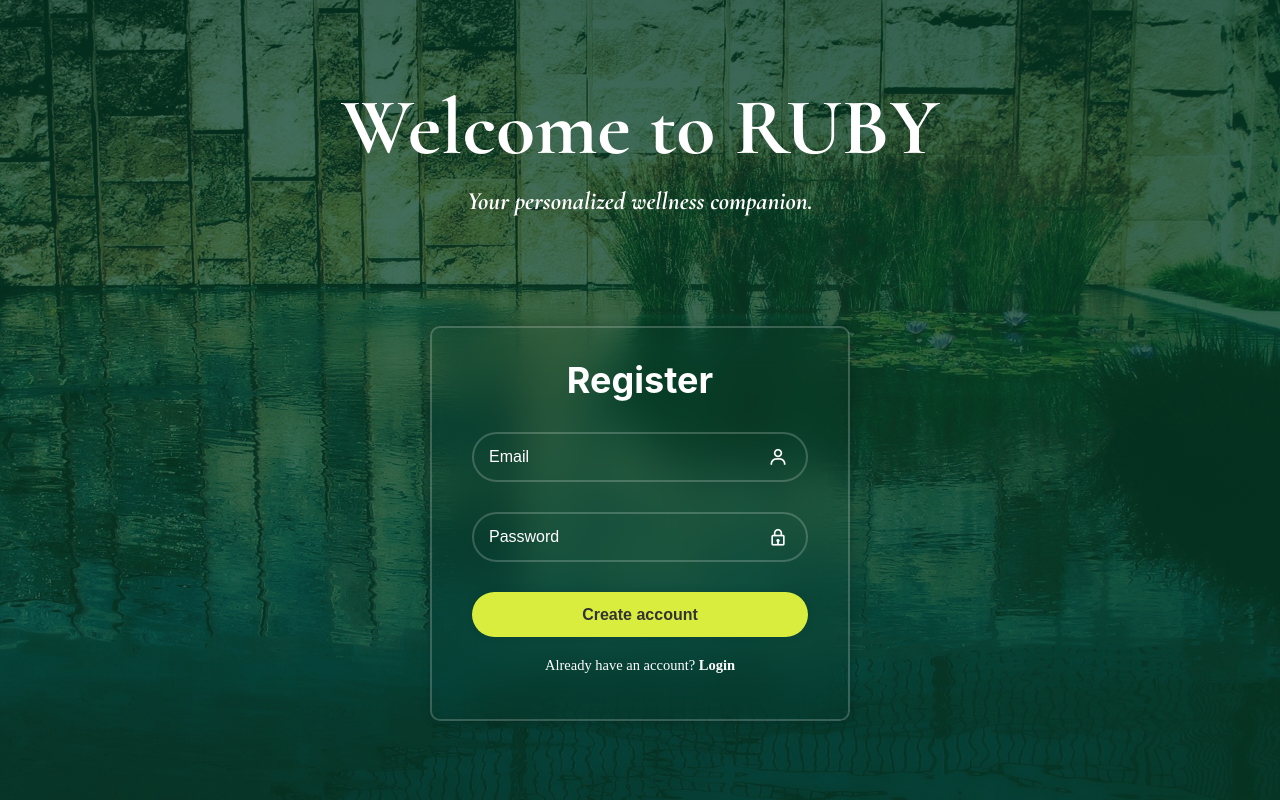
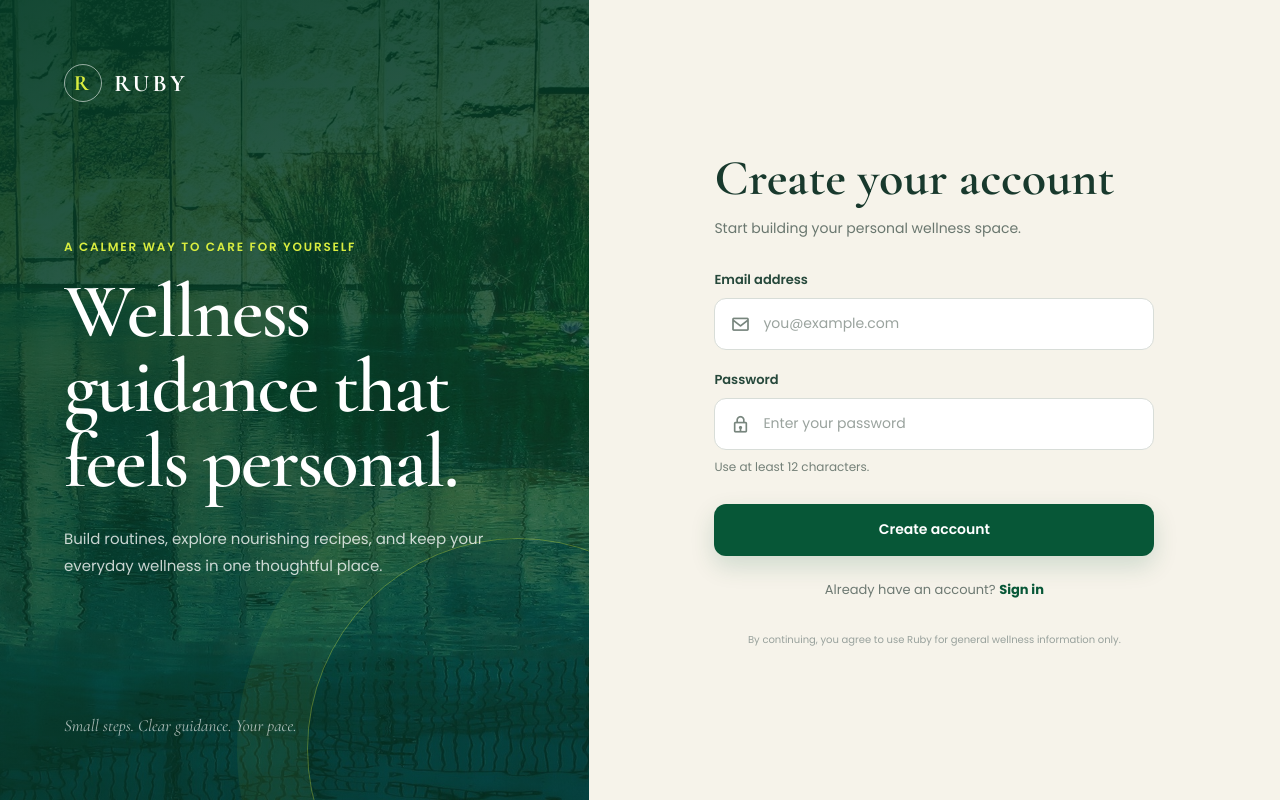
Before and after one commit to Ruby-Project-SEO/Ruby, a Flask app: page /login?mode=register in a window 1280 px wide. Run offline with Flask 3, Linux system fonts and the light colour scheme; some libraries are stand-ins or nearby versions.

Commit message:
Redesign login and registration pages

```diff
--- a/static/styles.css
+++ b/static/styles.css
@@ -1,5 +1,3 @@
-/* Styling for login.html */
-
 @import url('https://fonts.googleapis.com/css2?family=Cormorant+Garamond:ital,wght@0,300..700;1,300..700&family=Poppins:ital,wght@0,100;0,200;0,300;0,400;0,500;0,600;0,700;0,800;0,900;1,100;1,200;1,300;1,400;1,500;1,600;1,700;1,800;1,900&display=swap');
 
 *{
@@ -9,154 +7,311 @@
 }
 
 
-.login-container{
+/* Authentication */
+.auth-body {
+    padding: 0;
+    min-width: 320px;
+    background: #f6f3ea;
+    color: #18392d;
+    font-family: "Poppins", sans-serif;
+}
+
+.auth-shell {
+    min-height: 100vh;
+    display: grid;
+    grid-template-columns: minmax(360px, 0.92fr) minmax(480px, 1.08fr);
+}
+
+.auth-story {
+    position: relative;
+    overflow: hidden;
     display: flex;
     flex-direction: column;
-    align-items: center;
-}
-
-
-.login-title{
-    text-align: center;
-    margin-bottom: 110px;
-    font-size: 40px;
+    justify-content: space-between;
+    padding: clamp(32px, 5vw, 72px);
     color: #fff;
-    display: inline;
-}
-
-.login-title h2{
-    text-align: center;
-    color:#fff;
-    font-family: 'Cormorant Garamond', serif;
-    margin-top: 10px;
-    font-size: 25px;
-}
-
-.login-title h1{
-    font-family: 'Cormorant Garamond', serif;
+    background:
+        linear-gradient(150deg, rgba(5, 61, 39, .93), rgba(5, 61, 39, .68)),
+        url("../static/images/493624.jpg") center / cover no-repeat;
+}
+
+.auth-story::after {
+    content: "";
+    position: absolute;
+    right: -140px;
+    bottom: -160px;
+    width: 420px;
+    height: 420px;
+    border: 1px solid rgba(217, 237, 63, .35);
+    border-radius: 50%;
+    box-shadow: 0 0 0 70px rgba(217, 237, 63, .06);
+}
+
+.auth-brand {
+    position: relative;
+    z-index: 1;
+    display: inline-flex;
+    align-items: center;
+    gap: 12px;
+    width: fit-content;
+    color: #fff;
+    font-family: "Cormorant Garamond", serif;
+    font-size: 24px;
     font-weight: 700;
-}
-
-.login-page {
-    display: flex;
-    justify-content: center;
-    align-items: center;
-    min-height: 100vh;
-    background:
-      linear-gradient(135deg, rgba(5, 61, 39, 0.72), rgba(5, 61, 39, 0.82)),
-      url("../static/images/493624.jpg") no-repeat;
-    background-position: center;
+    letter-spacing: .13em;
+    text-decoration: none;
+}
+
+.auth-brand-mark {
+    display: grid;
+    place-items: center;
+    width: 38px;
+    height: 38px;
+    border: 1px solid rgba(255, 255, 255, .55);
+    border-radius: 50%;
+    color: #d9ed3f;
+    font-size: 22px;
+}
+
+.auth-story-copy {
     position: relative;
-    background-size: cover;
-}
-
-.login-body {
-    padding-top: 0;
-}
-
-.wrapper{
-    width: 420px;
-    background: transparent;
-    border: 2px solid rgba(255, 255, 255, .2);
-    backdrop-filter: blur(20px);
-    box-shadow: 0 0 10px rgba(0,0,0, .2);
-    color: #fff;
+    z-index: 1;
+    max-width: 570px;
+}
+
+.auth-eyebrow {
+    margin-bottom: 18px;
+    color: #d9ed3f;
+    font-size: 12px;
+    font-weight: 600;
+    letter-spacing: .15em;
+    text-transform: uppercase;
+}
+
+.auth-story-copy h1 {
+    max-width: 540px;
+    font-family: "Cormorant Garamond", serif;
+    font-size: clamp(48px, 6vw, 78px);
+    font-weight: 600;
+    line-height: .98;
+    letter-spacing: -.025em;
+}
+
+.auth-story-copy > p:last-child {
+    max-width: 520px;
+    margin-top: 26px;
+    color: rgba(255, 255, 255, .78);
+    font-size: 15px;
+    line-height: 1.8;
+}
+
+.auth-story-note {
+    position: relative;
+    z-index: 1;
+    color: rgba(255, 255, 255, .65);
+    font-family: "Cormorant Garamond", serif;
+    font-size: 17px;
+    font-style: italic;
+}
+
+.auth-panel {
+    display: grid;
+    place-items: center;
+    padding: 48px 7vw;
+}
+
+.auth-card {
+    width: min(100%, 440px);
+}
+
+.auth-mobile-brand {
+    display: none;
+}
+
+.auth-card-heading h2 {
+    font-family: "Cormorant Garamond", serif;
+    font-size: clamp(38px, 4vw, 50px);
+    font-weight: 650;
+    line-height: 1.05;
+}
+
+.auth-card-heading > p:last-child {
+    margin-top: 12px;
+    color: #6a776f;
+    font-size: 14px;
+    line-height: 1.65;
+}
+
+.auth-alert {
+    display: flex;
+    gap: 10px;
+    align-items: flex-start;
+    margin-top: 22px;
+    padding: 12px 14px;
     border-radius: 10px;
-    padding: 30px 40px;
-}
-
-.wrapper h1{
-    font-size: 36px;
-    text-align: center;
-    font-family: "Inter", "Segoe UI", sans-serif;
-}
-
-.wrapper .input-box{
+    font-size: 13px;
+    line-height: 1.5;
+}
+
+.auth-alert-error {
+    background: #fbe9e7;
+    color: #8d2f27;
+}
+
+.auth-alert-success {
+    background: #e4f2e9;
+    color: #075737;
+}
+
+.auth-form {
+    margin-top: 30px;
+}
+
+.auth-form > label,
+.auth-label-row label {
+    display: block;
+    margin-bottom: 8px;
+    color: #26483b;
+    font-size: 13px;
+    font-weight: 600;
+}
+
+.auth-label-row {
+    margin-top: 20px;
+}
+
+.auth-input {
     position: relative;
-    width: 100%;
-    height: 50px;
-    margin: 30px 0;
-}
-
-.input-box input{
-    font-size: 16px;
-    width: 100%;
-    height: 100%;
-    background: transparent;
-    border: none;
-    outline: none;
-    border: 2px solid rgba(255, 255, 255, .2);
-    border-radius: 40px;
-    color: #fff;
-    padding-left: 15px;
-}
-
-.input-box input::placeholder{
-    color: #fff;
-}
-
-.input-box input:hover{
-    box-shadow: rgb(38, 57, 77) 0px 20px 30px -10px;
-}
-
-.input-box i {
+}
+
+.auth-input > i {
     position: absolute;
-    right: 20px;
+    left: 16px;
     top: 50%;
     transform: translateY(-50%);
+    color: #77857d;
     font-size: 20px;
 }
 
-.wrapper .remember-forgot{
-    display: flex;
-    justify-content: space-between;
-    font-size: 14.5px;
-    margin: -15px 0 15px;
-}
-
-.remember-forgot label input{
-    accent-color: #fff;
-    margin-right: 3px;
-}
-
-.remember-forgot a{
+.auth-input input {
+    width: 100%;
+    height: 52px;
+    border: 1px solid #d8ddd8;
+    border-radius: 12px;
+    outline: none;
+    background: #fff;
+    color: #17382c;
+    font: inherit;
+    font-size: 14px;
+    padding: 0 48px;
+    transition: border-color .2s ease, box-shadow .2s ease;
+}
+
+.auth-input input::placeholder {
+    color: #9aa39e;
+}
+
+.auth-input input:focus {
+    border-color: #16724e;
+    box-shadow: 0 0 0 4px rgba(22, 114, 78, .11);
+}
+
+.password-toggle {
+    position: absolute;
+    right: 9px;
+    top: 50%;
+    display: grid;
+    place-items: center;
+    width: 38px;
+    height: 38px;
+    transform: translateY(-50%);
+    border: 0;
+    border-radius: 8px;
+    background: transparent;
+    color: #68776f;
+    cursor: pointer;
+    font-size: 20px;
+}
+
+.password-toggle:hover {
+    background: #f1f3ef;
+}
+
+.auth-help {
+    margin-top: 8px;
+    color: #748078;
+    font-size: 12px;
+}
+
+.auth-submit {
+    width: 100%;
+    height: 52px;
+    margin-top: 28px;
+    border: 0;
+    border-radius: 12px;
+    background: #075737;
     color: #fff;
+    cursor: pointer;
+    font: inherit;
+    font-size: 14px;
+    font-weight: 600;
+    box-shadow: 0 10px 24px rgba(7, 87, 55, .16);
+    transition: background .2s ease, transform .2s ease;
+}
+
+.auth-submit:hover {
+    background: #0a6843;
+    transform: translateY(-1px);
+}
+
+.auth-switch {
+    margin-top: 24px;
+    color: #6d7972;
+    font-size: 13px;
+    text-align: center;
+}
+
+.auth-switch a {
+    color: #075737;
+    font-weight: 700;
     text-decoration: none;
 }
 
-.remember-forgot a:hover{
+.auth-switch a:hover {
     text-decoration: underline;
 }
 
-.wrapper .btn{
-    width: 100%;
-    height: 45px;
-    background: #d9ed3f;
-    border: none;
-    outline: none;
-    border-radius: 40px;
-    box-shadow: 0 0 10px rgba(0, 0, 0, .1);
-    cursor: pointer;
-    font-size: 16px;
-    color: #333;
-    font-weight: 600;
-}
-
-.wrapper .register-link{
-    font-size: 14.5px;
+.auth-legal {
+    margin-top: 32px;
+    color: #98a19c;
+    font-size: 10px;
+    line-height: 1.6;
     text-align: center;
-    margin: 20px 0 15px;
-}
-
-.register-link p a {
-    color: #fff;
-    text-decoration: none;
-    font-weight: 600;
-
-}
-
-.register-link p a:hover {
-    text-decoration: underline;
+}
+
+@media (max-width: 820px) {
+    .auth-shell {
+        display: block;
+    }
+
+    .auth-story {
+        display: none;
+    }
+
+    .auth-panel {
+        min-height: 100vh;
+        padding: 42px 24px;
+    }
+
+    .auth-mobile-brand {
+        display: block;
+        margin-bottom: 36px;
+        color: #075737;
+        font-family: "Cormorant Garamond", serif;
+        font-size: 22px;
+        font-weight: 700;
+        letter-spacing: .15em;
+    }
 }
 
 /* Code from Main.css for layout.html (AKA NavBar) */
--- a/templates/login.html
+++ b/templates/login.html
@@ -3,59 +3,105 @@
 <head>
     <meta charset="UTF-8">
     <meta name="viewport" content="width=device-width, initial-scale=1.0">
-    <title>Ruby</title>
-    <link rel="stylesheet" href="static/styles.css">
-    <!-- Basic Icons -->
+    <meta name="description" content="Sign in to Ruby, your personal wellness companion.">
+    <title>{{ 'Create account' if register else 'Welcome back' }} · Ruby</title>
+    <link rel="stylesheet" href="{{ url_for('static', filename='styles.css') }}">
     <link href="https://cdn.boxicons.com/3.0.8/fonts/basic/boxicons.min.css" rel="stylesheet">
-    <!-- Filled Icons -->
-    <link href="https://cdn.boxicons.com/3.0.8/fonts/filled/boxicons-filled.min.css" rel="stylesheet">
-    <!-- Brand Icons -->
-    <link href="https://cdn.boxicons.com/3.0.8/fonts/brands/boxicons-brands.min.css" rel="stylesheet">
 </head>
-<body class="login-body">
-    <div class="login-page">
-        <div class="login-container">
-            <div class="login-title">
-                <h1> Welcome to RUBY</h1>
-                <h2> <em>Your personalized wellness companion.</em></h2>
+<body class="auth-body">
+    <main class="auth-shell">
+        <section class="auth-story" aria-label="About Ruby">
+            <a class="auth-brand" href="{{ url_for('login') }}" aria-label="Ruby home">
+                <span class="auth-brand-mark">R</span>
+                <span>RUBY</span>
+            </a>
+            <div class="auth-story-copy">
+                <p class="auth-eyebrow">A calmer way to care for yourself</p>
+                <h1>Wellness guidance that feels personal.</h1>
+                <p>Build routines, explore nourishing recipes, and keep your everyday wellness in one thoughtful place.</p>
             </div>
-            <div class="wrapper">
-                <form action="{{ url_for('register') if register else url_for('entry') }}" method="post">
+            <p class="auth-story-note">Small steps. Clear guidance. Your pace.</p>
+        </section>
+
+        <section class="auth-panel">
+            <div class="auth-card">
+                <div class="auth-card-heading">
+                    <p class="auth-mobile-brand">RUBY</p>
+                    <h2>{{ 'Create your account' if register else 'Welcome back' }}</h2>
+                    <p>
+                        {{ 'Start building your personal wellness space.' if register
+                           else 'Sign in to continue your wellness journey.' }}
+                    </p>
+                </div>
+
+                {% if error %}
+                <div class="auth-alert auth-alert-error" role="alert">
+                    <i class="bx bx-error-circle" aria-hidden="true"></i>
+                    <span>{{ error }}</span>
+                </div>
+                {% endif %}
+                {% if message %}
+                <div class="auth-alert auth-alert-success" role="status">
+                    <i class="bx bx-check-circle" aria-hidden="true"></i>
+                    <span>{{ message }}</span>
+                </div>
+                {% endif %}
+
+                <form class="auth-form" action="{{ url_for('register') if register else url_for('entry') }}" method="post">
                     <input type="hidden" name="auth_form_token" value="{{ auth_form_token }}">
-                    <h1>{{ 'Register' if register else 'Login' }}</h1>
-                    {% if error %}
-                    <p role="alert">{{ error }}</p>
-                    {% endif %}
-                    {% if message %}
-                    <p role="status">{{ message }}</p>
-                    {% endif %}
-                    <div class="input-box">
-                        <input type="email" placeholder="Email" required name="email" autocomplete="email">
-                        <i class="bx bx-user"></i>
+
+                    <label for="email">Email address</label>
+                    <div class="auth-input">
+                        <i class="bx bx-envelope" aria-hidden="true"></i>
+                        <input id="email" type="email" name="email" placeholder="you@example.com"
+                               required autocomplete="email" inputmode="email">
                     </div>
-                    <div class="input-box">
-                        <input type="password" placeholder="Password" required name="password"
-                               minlength="{{ 12 if register else 1 }}"
+
+                    <div class="auth-label-row">
+                        <label for="password">Password</label>
+                    </div>
+                    <div class="auth-input">
+                        <i class="bx bx-lock" aria-hidden="true"></i>
+                        <input id="password" type="password" name="password" placeholder="Enter your password"
+                               required minlength="{{ 12 if register else 1 }}"
                                autocomplete="{{ 'new-password' if register else 'current-password' }}">
-                        <i class="bx bx-lock"></i>
+                        <button class="password-toggle" type="button" aria-label="Show password"
+                                aria-controls="password" aria-pressed="false">
+                            <i class="bx bx-eye" aria-hidden="true"></i>
+                        </button>
                     </div>
-                    {% if not register %}
-                    <div class="remember-forgot">
-                    <span></span>
-                    </div>
+                    {% if register %}
+                    <p class="auth-help">Use at least 12 characters.</p>
                     {% endif %}
 
-                    <button type="submit" class="btn">{{ 'Create account' if register else 'Login' }}</button>
-                    <div class="register-link">
-                        {% if register %}
-                        <p>Already have an account? <a href="{{ url_for('login') }}">Login</a></p>
-                        {% else %}
-                        <p>Don't have an account? <a href="{{ url_for('login', mode='register') }}">Register</a></p>
-                        {% endif %}
-                    </div>
+                    <button type="submit" class="auth-submit">
+                        {{ 'Create account' if register else 'Sign in' }}
+                    </button>
                 </form>
+
+                <p class="auth-switch">
+                    {% if register %}
+                    Already have an account? <a href="{{ url_for('login') }}">Sign in</a>
+                    {% else %}
+                    New to Ruby? <a href="{{ url_for('login', mode='register') }}">Create an account</a>
+                    {% endif %}
+                </p>
+
+                <p class="auth-legal">By continuing, you agree to use Ruby for general wellness information only.</p>
             </div>
-        </div>
-    </div>
+        </section>
+    </main>
+
+    <script>
+        const toggle = document.querySelector('.password-toggle');
+        const password = document.querySelector('#password');
+        toggle.addEventListener('click', () => {
+            const showing = password.type === 'text';
+            password.type = showing ? 'password' : 'text';
+            toggle.setAttribute('aria-pressed', String(!showing));
+            toggle.setAttribute('aria-label', showing ? 'Show password' : 'Hide password');
+            toggle.querySelector('i').className = showing ? 'bx bx-eye' : 'bx bx-eye-slash';
+        });
+    </script>
 </body>
 </html>
```
